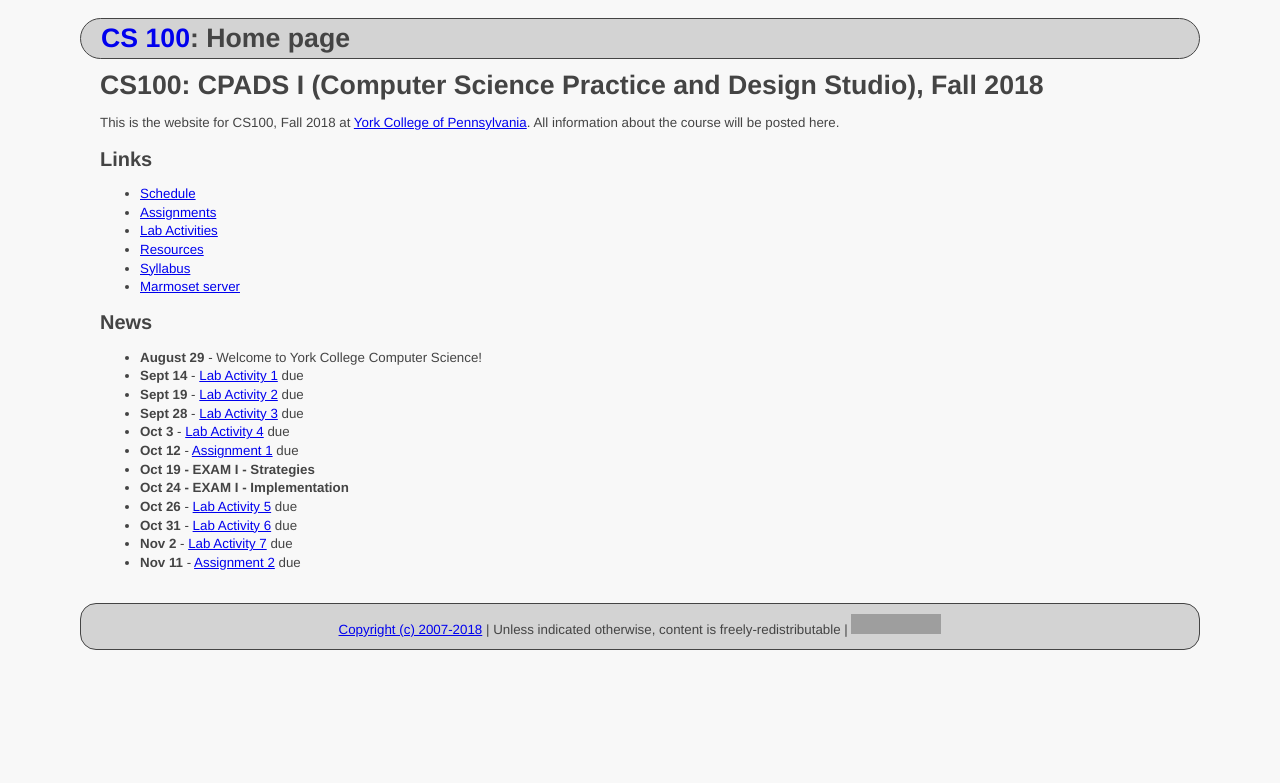
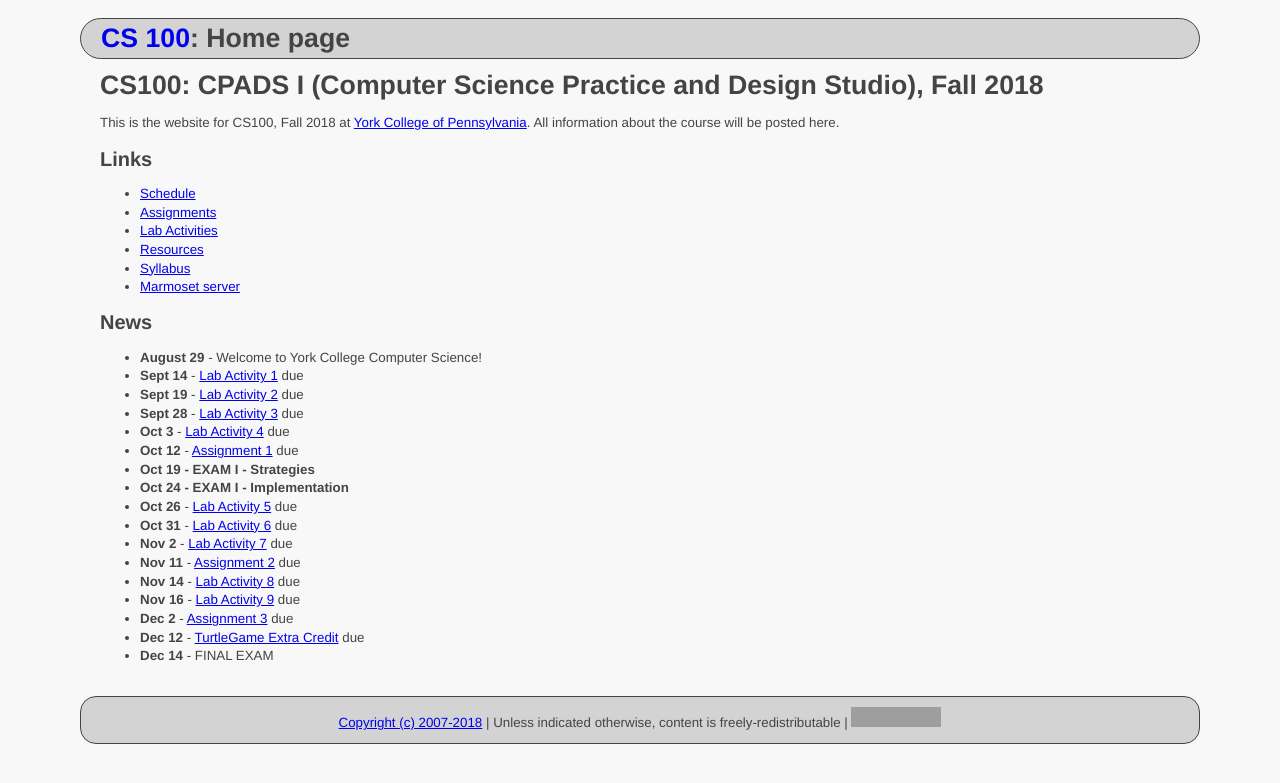
Before and after one commit to ycpcs/cs100-fall2018, a Jekyll site: the page built from index.md, in a window 1280 px wide. Shown: the top 783 px of the page. Built offline with Jekyll 4.4.1, drawn with Linux system fonts in a browser that asks for light colours; grey boxes are pictures that could not be loaded.

Commit message:
added assignments

```diff
--- a/index.md
+++ b/index.md
@@ -31,13 +31,9 @@ All information about the course will be posted here.
 * **Oct 26** - [Lab Activity 5](labs/CPADS_Lab5.pdf) due
 * **Oct 31** - [Lab Activity 6](labs/CPADS_Lab6.pdf) due
 * **Nov 2**  - [Lab Activity 7](labs/CPADS_Lab7.pdf) due
-* **Nov 11** -  [Assignment 2](assign/CPADS_Assign2.pdf) due
-
-<!--
-* **Nov 3** -  [Lab Activity 8](labs/CPADS_Lab8.pdf) due
-* **Nov 6** -  [Lab Activity 9](labs/CPADS_Lab9.pdf) due
-* **Nov 18** - [Assignment 3](assign/CPADS_Assign3.pdf) due
-* **Nov 28, 30 - EXAM II**
-* **Nov 20** - [Final Project Proposals](assign/CPADS_FinalProject.pdf) due in class
-* **Nov 20** - [Turtle Game Project Description](assign/CPADS_TurtleGameProject.pdf) has been posted
--->
+* **Nov 11** - [Assignment 2](assign/CPADS_Assign2.pdf) due
+* **Nov 14** - [Lab Activity 8](labs/CPADS_Lab8.pdf) due
+* **Nov 16** - [Lab Activity 9](labs/CPADS_Lab9.pdf) due
+* **Dec 2**  - [Assignment 3](assign/CPADS_Assign3.pdf) due
+* **Dec 12** - [TurtleGame Extra Credit](assign/CPADS_TurtleGameProject.pdf) due
+* **Dec 14** - FINAL EXAM
--- a/schedule.md
+++ b/schedule.md
@@ -16,8 +16,9 @@ Additional content will be added as it becomes available throughout the semester
 >| Weds, Oct 17   |  **Exam 1 Review**                 |                                          |
 >| Fri, Oct 19    |  **EXAM 1 Strategies**             |                                          |
 >| Wed, Oct 24    |  **EXAM 1 Implementation**         |                                          |
->| Fri, Oct 26    |  [Iteration](lectures/lecture2_iteration.pdf)                                 | [*Think Python*, Chapter 4](https://greenteapress.com/wp/think-python-2e/)       |
->| Fri, Nov 9    |  [Decisions](lectures/lecture4_decisions.pdf)                                  | [*Think Python*, Chapter 5](https://greenteapress.com/wp/think-python-2e/)       |
+>| Fri, Oct 26    |  [Iteration](lectures/lecture2_iteration.pdf)                                 | [*Think Python*, Chapter 4](https://greenteapress.com/wp/think-python-2e/)      |
+>| Fri, Nov 9     |  [Decisions](lectures/lecture4_decisions.pdf)                                 | [*Think Python*, Chapter 5](https://greenteapress.com/wp/think-python-2e/)      |
+>| Fri, Dec 14    |  **FINAL EXAM**                    |                                          |
 
 <!--
 -->
```
Also changed, not shown: assign/index.md (+2 -7 lines).
